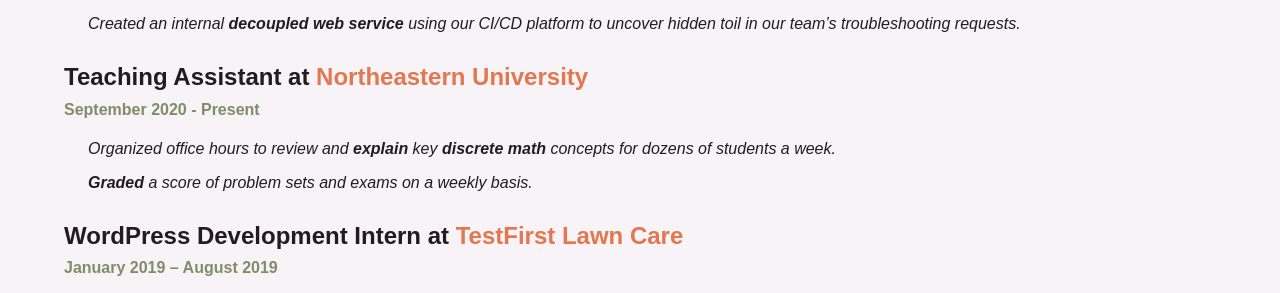
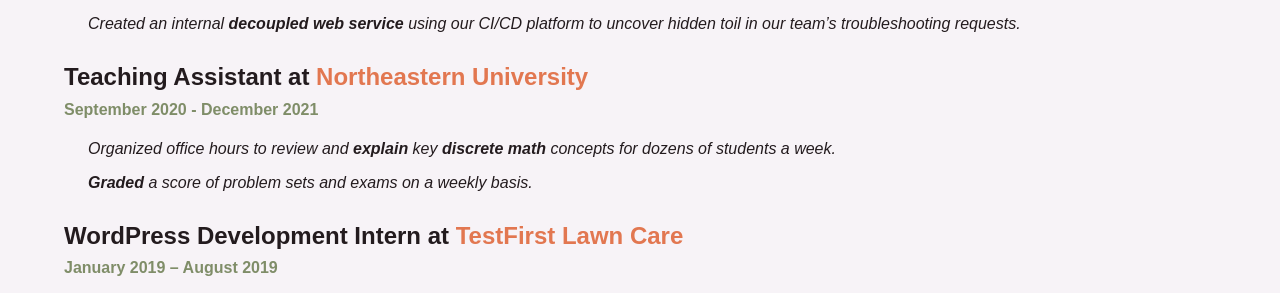
Before and after one commit to bobertoyin/bobertoyin.github.io, a Jekyll site: the page built from index.md, in a window 1280 px wide and 900 px high, scrolled down 1186 px. Shown: the part 159-452 px from the top of the window. Built offline with Jekyll 4.4.1, drawn with Linux system fonts in a browser that asks for light colours; some web fonts are replaced; our own code applies the rules of GitHub Pages for plain Markdown files.

Commit message:
not currently a TA right now lol

```diff
--- a/index.md
+++ b/index.md
@@ -42,7 +42,7 @@
 * *Created an internal **decoupled web service** using our CI/CD platform to uncover hidden toil in our team's troubleshooting requests.*
 
 ## Teaching Assistant at [Northeastern University](https://www.northeastern.edu)
-#### September 2020 - Present
+#### September 2020 - December 2021
 
 * *Organized office hours to review and **explain** key **discrete math** concepts for dozens of students a week.*
 * ***Graded** a score of problem sets and exams on a weekly basis.*
```
